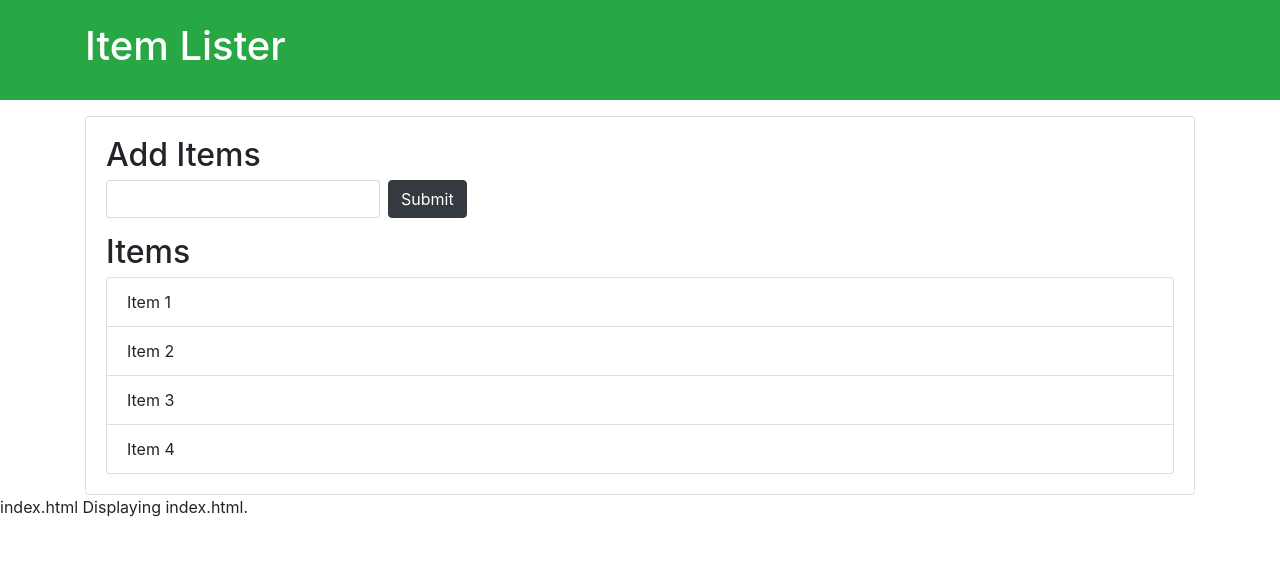
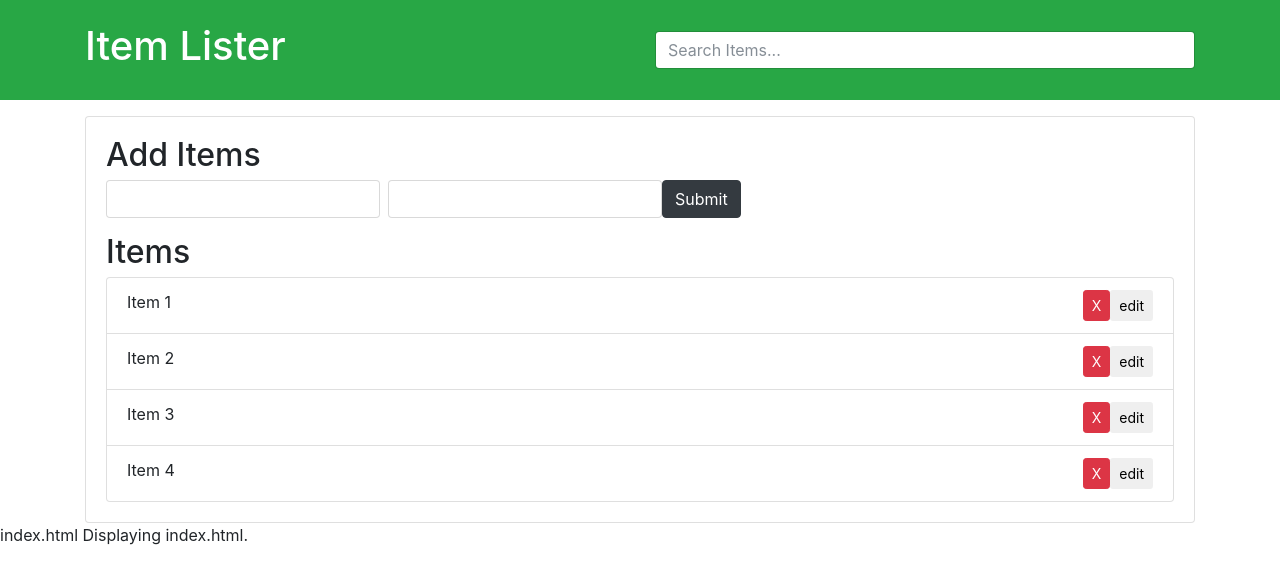
Before and after one commit to indresh0564/dommani, a plain HTML site: page index.html in a window 1280 px wide. Drawn offline with nearby package versions, Linux system fonts and the light colour scheme.

Commit message:
for adding description

```diff
--- a/dom.js
+++ b/dom.js
@@ -122,15 +122,18 @@ function addItem(e){
 
   // Get input value
   var newItem = document.getElementById('item').value;
-
+  var box = document.getElementById('itemNext').value;
   // Create new li element
   var li = document.createElement('li');
   // Add class
   li.className = 'list-group-item';
+  ///////////////////////////// description
+      var inputvalue = newItem+box;
   // Add text node with input value
-  li.appendChild(document.createTextNode(newItem));
+  li.appendChild(document.createTextNode(inputvalue));
+  // li.appendChild(document.createTextNode(box));
 var editBtn = document.createElement('button');
-  editBtn.className = 'edit float-right';
+  editBtn.className = 'edit btn-sm float-right';
   editBtn.appendChild(document.createTextNode('edit'));
   li.appendChild(editBtn);
   // Create del button element
@@ -163,15 +166,18 @@ function removeItem(e){
 function filterItems(e){
   // convert text to lowercase
   var text = e.target.value.toLowerCase();
+
   // Get lis
   var items = itemList.getElementsByTagName('li');
   // Convert to an array
   Array.from(items).forEach(function(item){
     var itemName = item.firstChild.textContent;
-    if(itemName.toLowerCase().indexOf(text) != -1){
+
+    if((itemName.toLowerCase().indexOf(text) != -1)){
       item.style.display = 'block';
     } else {
       item.style.display = 'none';
     }
-  });
+  })
 }
+// console.log(1);
--- a/index.html
+++ b/index.html
@@ -1,37 +1,48 @@
-
 <!DOCTYPE html>
 <html lang="en">
+
 <head>
   <meta charset="UTF-8">
   <meta name="viewport" content="width=device-width, initial-scale=1.0">
   <meta http-equiv="X-UA-Compatible" content="ie=edge">
-  <link rel="stylesheet" href="https://maxcdn.bootstrapcdn.com/bootstrap/4.0.0-beta/css/bootstrap.min.css" integrity="sha384-/Y6pD6FV/Vv2HJnA6t+vslU6fwYXjCFtcEpHbNJ0lyAFsXTsjBbfaDjzALeQsN6M" crossorigin="anonymous">
+  <link rel="stylesheet" href="https://maxcdn.bootstrapcdn.com/bootstrap/4.0.0-beta/css/bootstrap.min.css"
+    integrity="sha384-/Y6pD6FV/Vv2HJnA6t+vslU6fwYXjCFtcEpHbNJ0lyAFsXTsjBbfaDjzALeQsN6M" crossorigin="anonymous">
   <title>Item Lister</title>
 </head>
+
 <body>
   <header id="main-header" class="bg-success text-white p-4 mb-3">
     <div class="container">
-      <h1 id="header-title">Item Lister <span style="display:none">123</span></h1>
+      <div class="row">
+        <div class="col-md-6">
+            <h1 id="header-title">Item Lister</h1>
+        </div>
+        <div class="col-md-6 align-self-center">
+            <input type="text" class="form-control" id="filter" placeholder="Search Items...">
+        </div>
+      </div>
     </div>
   </header>
   <div class="container">
    <div id="main" class="card card-body">
     <h2 class="title">Add Items</h2>
-    <form class="form-inline mb-3">
-      <input type="text" class="form-control mr-2">
+    <form id="addForm" class="form-inline mb-3">
+      <input type="text" class="form-control mr-2" id="item">
+      <input type="text" class="form-control" id="itemNext">
       <input type="submit" class="btn btn-dark" value="Submit">
     </form>
     <h2 class="title">Items</h2>
     <ul id="items" class="list-group">
-      <li class="list-group-item">Item 1</li>
-      <li class="list-group-item">Item 2</li>
-      <li class="list-group-item">Item 3</li>
-      <li class="list-group-item">Item 4</li>
+      <li class="list-group-item">Item 1 <button class="btn btn-sm float-right">edit</button><button class="btn btn-danger btn-sm float-right delete">X</button></li>
+      <li class="list-group-item">Item 2 <button class="btn btn-sm float-right">edit</button><button class="btn btn-danger btn-sm float-right delete">X</button></li>
+      <li class="list-group-item">Item 3 <button class="btn btn-sm float-right">edit</button><button class="btn btn-danger btn-sm float-right delete">X</button></li>
+      <li class="list-group-item">Item 4 <button class="btn btn-sm float-right">edit</button><button class="btn btn-danger btn-sm float-right delete">X</button></li>
     </ul>
    </div>
   </div>
-<script src="dom.js"></script>
+  <script src="dom.js"></script>
 </body>
+
 </html>
 index.html
 Displaying index.html.
```
